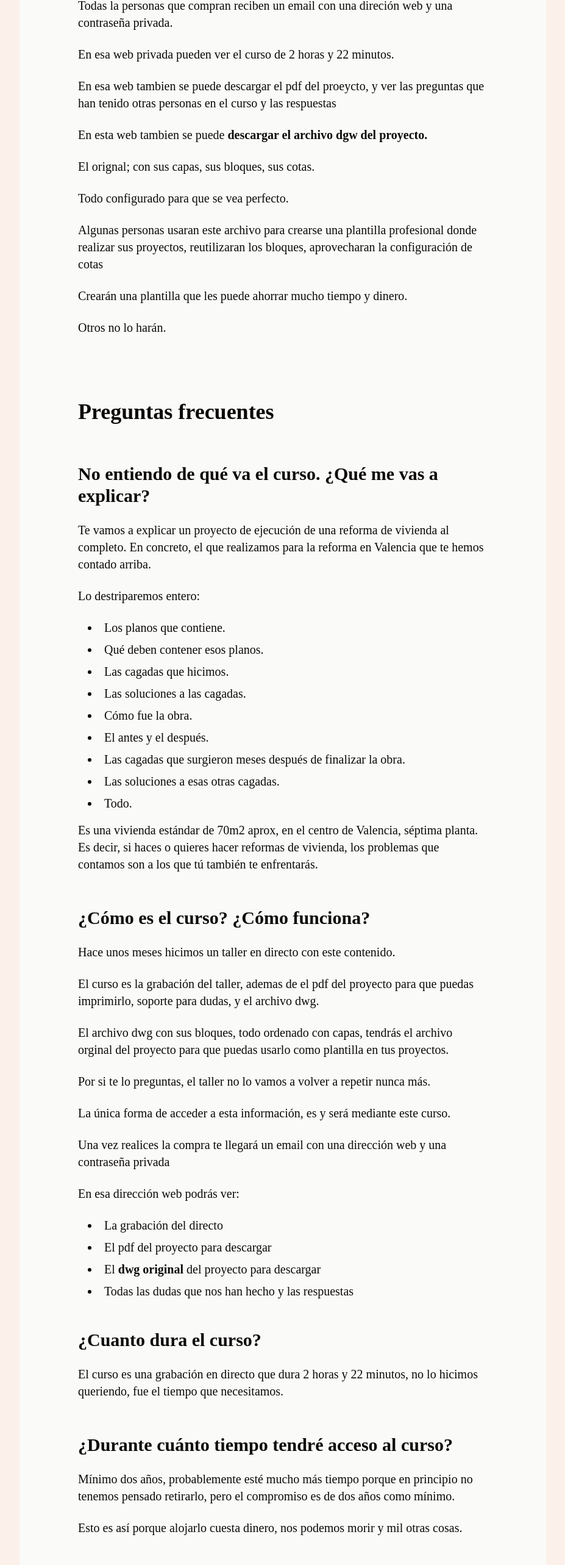
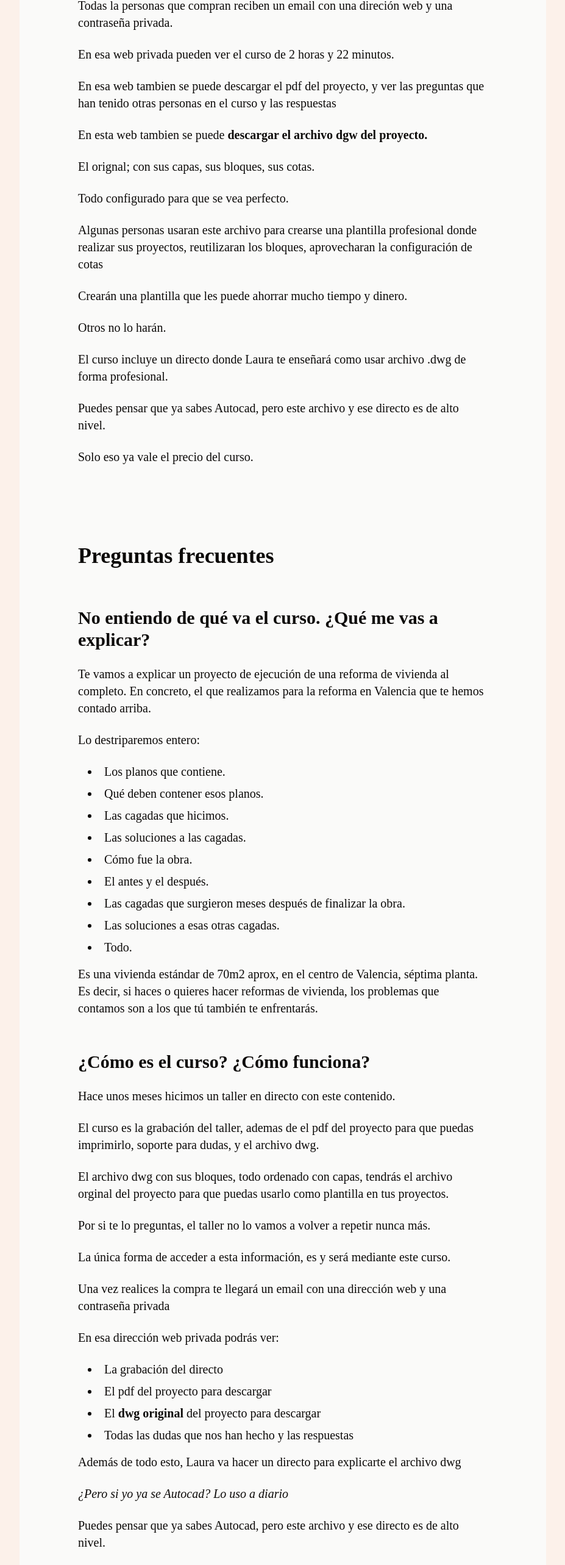
Before and after one commit to joaruibu/be-interior-designer, a Next.js app: page /curso-proyecto-ejecucion-vivienda-vlc in a window 1280 px wide. Shown: the part 8836-11402 px from the top of the page at 61% size, without its empty margins (176-1103 px from the left). Built offline with nearby package versions, Linux system fonts and the light colour scheme.

Commit message:
chore: update text pe page

```diff
--- a/pages/curso-proyecto-ejecucion-vivienda-vlc.js
+++ b/pages/curso-proyecto-ejecucion-vivienda-vlc.js
@@ -385,7 +385,7 @@ const CursoProyectoEjecucionVivienda = () => {
         <p>En esa web privada pueden ver el curso de 2 horas y 22 minutos.</p>
 
         <p>
-          En esa web tambien se puede descargar el pdf del proeycto, y ver las
+          En esa web tambien se puede descargar el pdf del proyecto, y ver las
           preguntas que han tenido otras personas en el curso y las respuestas
         </p>
         <p>
@@ -403,6 +403,16 @@ const CursoProyectoEjecucionVivienda = () => {
           Crearán una plantilla que les puede ahorrar mucho tiempo y dinero.
         </p>
         <p>Otros no lo harán.</p>
+        <p>
+          El curso incluye un directo donde Laura te enseñará como usar archivo
+          .dwg de forma profesional.
+        </p>
+        <p>
+          Puedes pensar que ya sabes Autocad, pero este archivo y ese directo es
+          de alto nivel.
+        </p>
+        <p>Solo eso ya vale el precio del curso.</p>
+        <p></p>
         <br></br>
         <br></br>
         <h3 className="font-bold text-4xl pb-4 pt-8"> Preguntas frecuentes</h3>
@@ -472,7 +482,7 @@ const CursoProyectoEjecucionVivienda = () => {
             Una vez realices la compra te llegará un email con una dirección web
             y una contraseña privada{" "}
           </p>
-          <p>En esa dirección web podrás ver: </p>
+          <p>En esa dirección web privada podrás ver: </p>
           <ul className="mb-2">
             <li className="pb-2"> La grabación del directo</li>
             <li className="pb-2"> El pdf del proyecto para descargar</li>
@@ -483,6 +493,18 @@ const CursoProyectoEjecucionVivienda = () => {
               Todas las dudas que nos han hecho y las respuestas
             </li>
           </ul>
+          <p>
+            Además de todo esto, Laura va hacer un directo para explicarte el
+            archivo dwg
+          </p>
+          <p>
+            {" "}
+            <i>¿Pero si yo ya se Autocad? Lo uso a diario</i>
+          </p>
+          <p>
+            Puedes pensar que ya sabes Autocad, pero este archivo y ese directo
+            es de alto nivel.
+          </p>
         </div>
         <div className="pb-8">
           <h4 className="font-bold text-3xl "> ¿Cuanto dura el curso?</h4>
```
